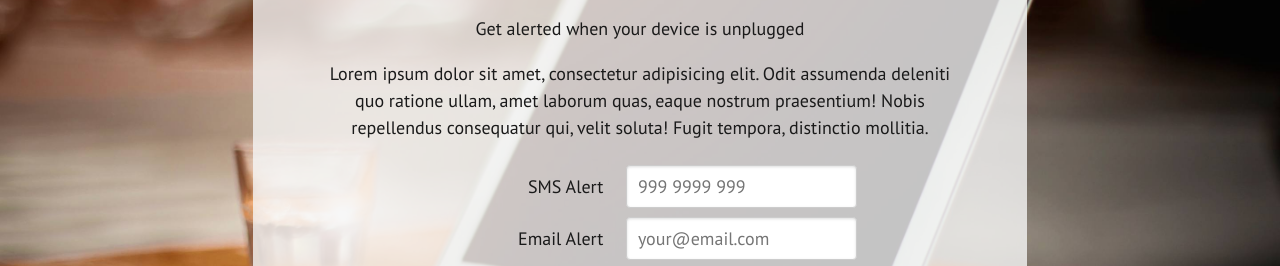
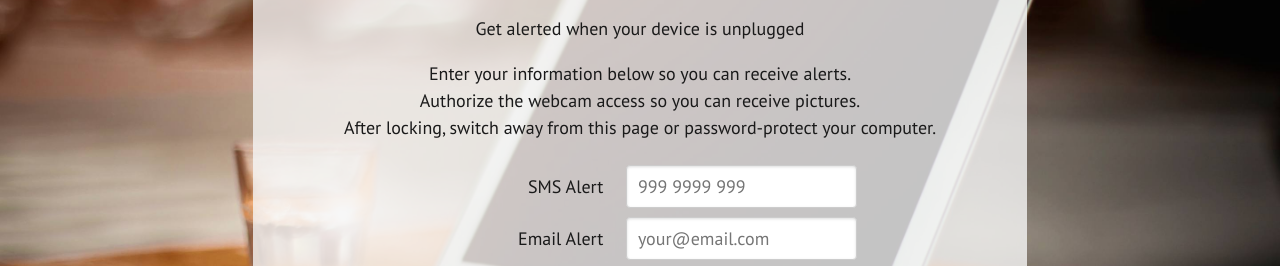
Before and after one commit to gberger/dontunplug.me, a website: page static/index.html in a window 1280 px wide. Shown: the part 165-431 px from the top of the page. Drawn offline with Linux system fonts and the light colour scheme.

Commit message:
update copy

```diff
--- a/static/index.html
+++ b/static/index.html
@@ -14,6 +14,7 @@
 	<meta name="descrption" content="Get alerted when your device is unplugged">
 </head>
 <body ng-controller="AppCtrl">
+
 	<div class="container">
 
 		<h1>dont unplug me</h1>
@@ -22,8 +23,10 @@
 			Get alerted when your device is unplugged
 		</p>
 
-		<p>
-			Lorem ipsum dolor sit amet, consectetur adipisicing elit. Odit assumenda deleniti quo ratione ullam, amet laborum quas, eaque nostrum praesentium! Nobis repellendus consequatur qui, velit soluta! Fugit tempora, distinctio mollitia.
+		<ul>
+			<li>Enter your information below so you can receive alerts.</li>
+			<li>Authorize the webcam access so you can receive pictures.</li>
+			<li>After locking, switch away from this page or password-protect your computer.</li>
 		</p>
 
 		<div ng-if="!isSupported">
@@ -107,9 +110,11 @@
 			}
 
 			$scope.trigger = function() {
+				$scope.triggered = true;
 				var data = $scope.data;
 
 				audio.play();
+
 				if(Webcam.live && Webcam.loaded) {
 					Webcam.snap(function(dataUri) {
 						data.image = dataUri;
```
Also changed, not shown: 1 other file.
